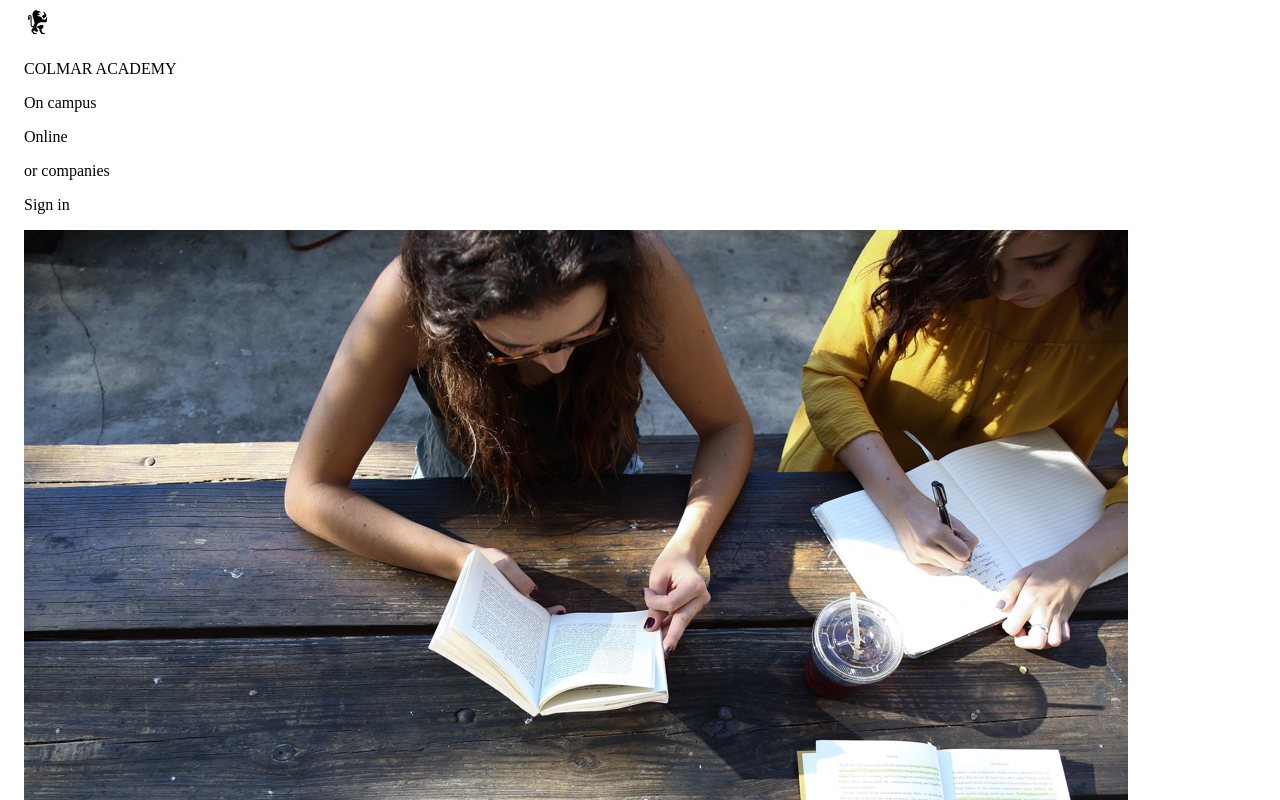
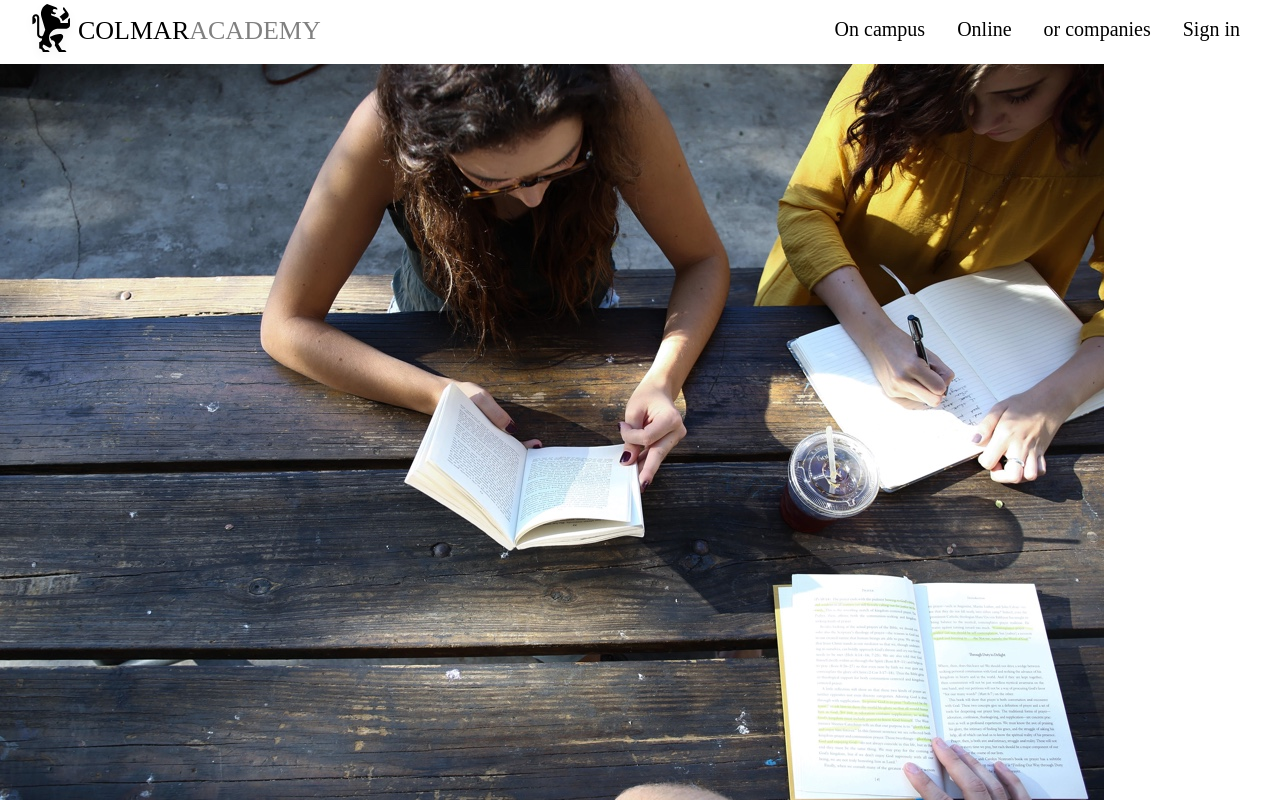
Before and after one commit to megan1997/Capstone_colmar, a plain HTML site: page index.html in a window 1280 px wide. Shown: the top 800 px of the page. Drawn offline with Linux system fonts and the light colour scheme.

Commit message:
Complete header css

```diff
--- a/index.html
+++ b/index.html
@@ -13,13 +13,13 @@
     <header>
         <div class="top">
             <img src="resources/images/ic-logo.svg" alt="logo image">
-            <p>COLMAR ACADEMY</p>
+            <p id="name">COLMAR<span id="gray">ACADEMY</span></p>
         </div>
         <div class="top">
-            <p>On campus</p>
-            <p>Online</p>
-            <p>or companies</p>
-            <p>Sign in</p>
+            <p id="nav">On campus</p>
+            <p id="nav">Online</p>
+            <p id="nav">or companies</p>
+            <p id="nav">Sign in</p>
         </div>
     </header>
 
--- a/resources/css/style.css
+++ b/resources/css/style.css
@@ -1,4 +1,42 @@
 body {
+    box-sizing: border-box;
+    margin: 0 auto;
+    font-size: 16px;
+    font-family:'Times New Roman', Times, serif;
+}
+
+/* Header section*/
+header {
+    display: flex;
+    justify-content: space-between;
     margin-left: 24px;
     margin-right: 24px;
 }
+
+.top {
+    height: 64px;
+    width: auto;
+    position: relative;
+    display: inline-flex;
+    justify-content: space-around;
+    align-items: center;
+}
+
+.top p {
+    height: 32px;
+    font-size: 1.25rem;
+}
+#name {
+    font-size: 1.625rem;
+}
+#gray {
+    color: gray;
+}
+.top img {
+    height: 100%;
+}
+.top #nav {
+    padding-left: 16px;
+    padding-right: 16px;
+    padding-top: 4px;
+}
```
